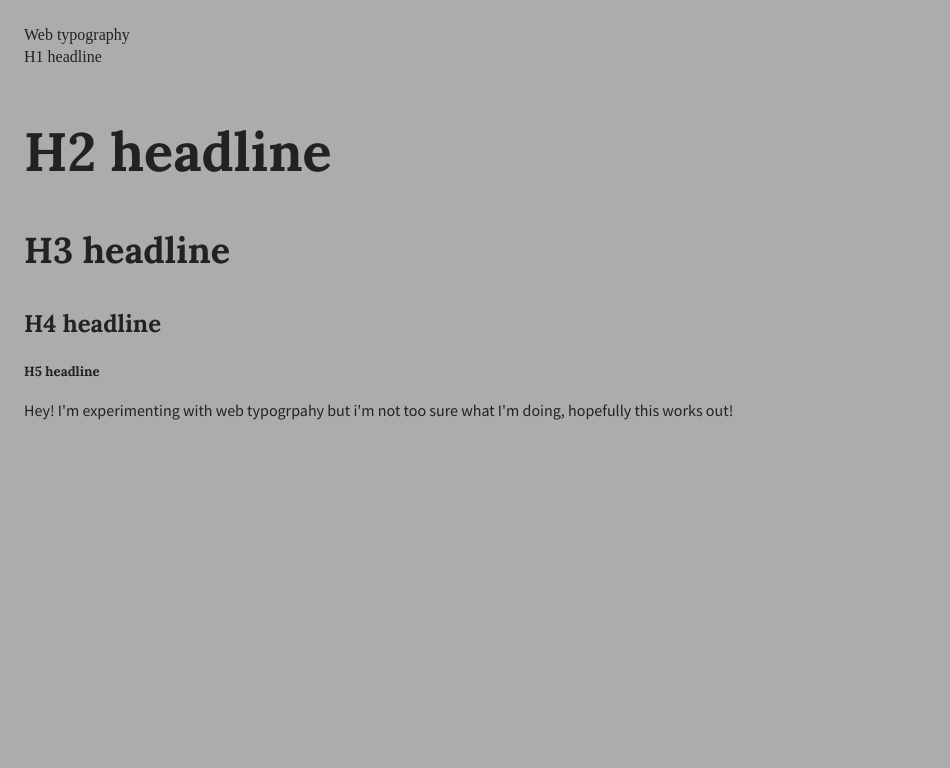
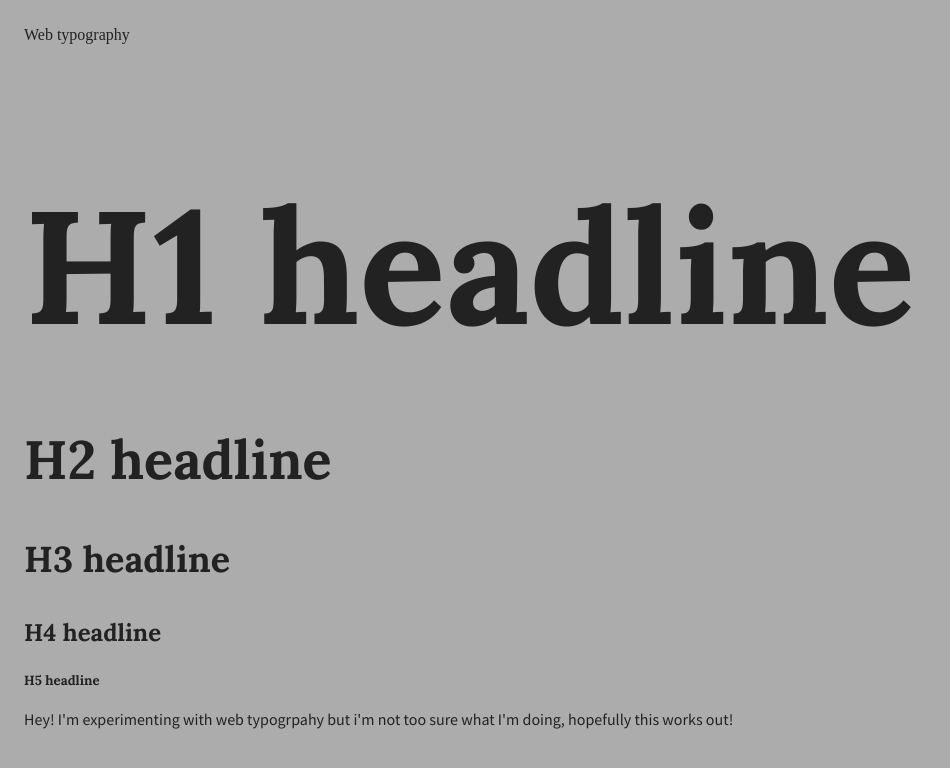
Before and after one commit to vicky42119/Web_typography, a website built with Parcel: page index.html in a window 1280 px wide. Shown: the whole page, without its empty margins (0-950 px from the left). Built offline with nearby package versions, Linux system fonts and the light colour scheme.

Commit message:
Update index.html

```diff
--- a/index.html
+++ b/index.html
@@ -32,7 +32,7 @@
       <header>Web typography</header>
     </div>
     <section class="Body">
-      <body class="body">H1 headline</body>
+      <h1 class="body">H1 headline</h1>
       <h2 class="body">H2 headline</h2>
       <h3 class="bodyy">H3 headline</h3>
       <h4 class="body">H4 headline</h4>
```
